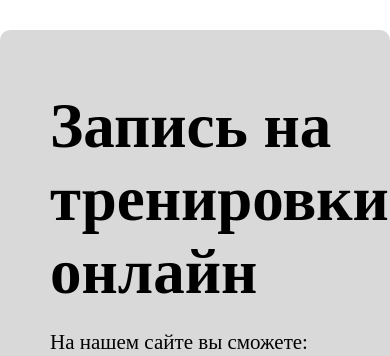
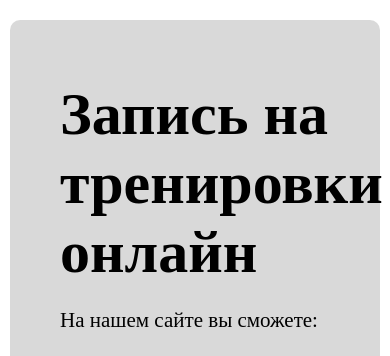
Before and after one commit to YMagrelo/fit-app, a React (Create React App) app: page / in a window 390 px wide. Shown: the top 356 px of the page. Built offline with nearby package versions, Linux system fonts and the light colour scheme; no server answers.

Commit message:
added responsive design

```diff
--- a/package.json
+++ b/package.json
@@ -15,6 +15,7 @@
     "react-dom": "^16.12.0",
     "react-redux": "^7.2.0",
     "react-scripts": "3.3.0",
+    "react-shuffle": "^2.1.0",
     "redux": "^4.0.5",
     "redux-thunk": "^2.3.0"
   },
--- a/src/App.jsx
+++ b/src/App.jsx
@@ -69,7 +69,11 @@ export default connect(mapStateToProps, mapDispatchToProps)(App);
 
 App.propTypes = {
   getClubs: PropTypes.func.isRequired,
-  clubsList: clubsListPropTypes.isRequired,
+  clubsList: clubsListPropTypes,
   cities: PropTypes.arrayOf(PropTypes.string).isRequired,
   activities: PropTypes.arrayOf(PropTypes.string).isRequired,
 };
+
+App.defaultProps = {
+  clubsList: PropTypes.array,
+};
--- a/src/App.scss
+++ b/src/App.scss
@@ -11,16 +11,17 @@ button {
 .app-wrapper {
   max-width: 1100px;
   margin: auto;
+  padding: 0 10px;
 }
 
 .heading {
-  margin-top: 30px;
+  margin: 20px auto 0;
   padding: 60px 50px;
   border-radius: 10px;
   background-color: rgba($color: #000000, $alpha: 0.15);
 
   &__title {
-    font-size: 63px;
+    font-size: 60px;
   }
 
   &__list-title {
@@ -38,3 +39,9 @@ button {
     margin-top: 15px;
   }
 }
+
+@media (max-width: 380px) {
+  .heading__title {
+    font-size: 40px;
+  }
+}
--- a/src/components/ClubsList.jsx
+++ b/src/components/ClubsList.jsx
@@ -1,5 +1,7 @@
 import React from 'react';
 import './ClubsList.scss';
+import PropTypes from 'prop-types';
+
 import { clubsListPropTypes, clubPropTypes } from '../propTypesConstant';
 
 export const ClubsList = (props) => {
@@ -7,9 +9,11 @@ export const ClubsList = (props) => {
 
   return (
     <div className="list">
+
       {clubsList.map(club => (
         <Club club={club} key={club.title} />
       ))}
+
     </div>
   );
 };
@@ -28,9 +32,17 @@ const Club = (props) => {
 };
 
 ClubsList.propTypes = {
-  clubsList: clubsListPropTypes.isRequired,
+  clubsList: clubsListPropTypes,
 };
 
 Club.propTypes = {
-  club: clubPropTypes.isRequired,
+  club: clubPropTypes,
 };
+
+ClubsList.defaultProps = {
+  clubsList: PropTypes.array,
+};
+
+Club.defaultProps = {
+  club: PropTypes.object,
+};
--- a/src/components/ClubsList.scss
+++ b/src/components/ClubsList.scss
@@ -14,3 +14,9 @@
     text-align: center;
   }
 }
+
+@media (max-width: 600px) {
+  .list {
+    grid-template-columns: 1fr 1fr;
+  }
+}
--- a/src/redux/reducer.jsx
+++ b/src/redux/reducer.jsx
@@ -54,8 +54,10 @@ export const getClubsThunk = () => async(dispatch) => {
   const data = await getClubs();
 
   dispatch(setClubs(data));
+
   // set unique value of cities
   const cities = [...new Set(data.map(club => club.city.title))];
+
   // set unique value of activities
   const activities = [...new Set(data
     .map(club => club.activity
```
